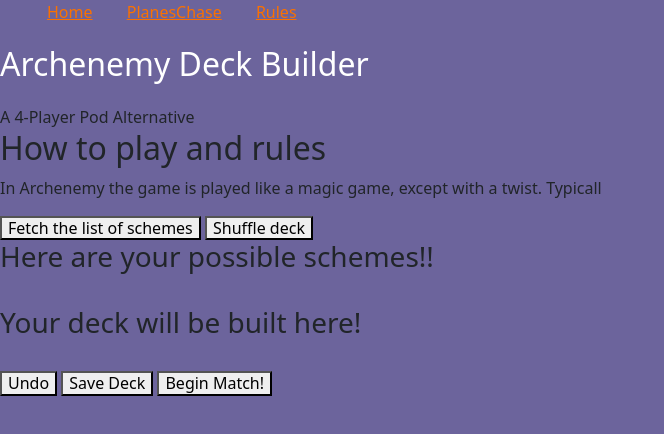
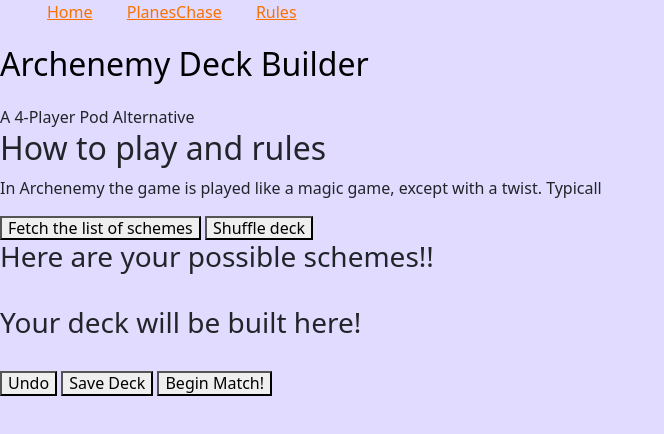
Before and after one commit to morgancrawfordweb/MTG-Big-Card-Game, a plain HTML site: page Archenemy.html in a window 1280 px wide. Shown: the whole page, without its empty margins (0-664 px from the left). Drawn offline with nearby package versions, Linux system fonts and the light colour scheme.

Commit message:
some message

```diff
--- a/archenemy.js
+++ b/archenemy.js
@@ -210,20 +210,28 @@
 
 //this function will have a way to run through the array with arrow buttons that
 //Need to change the CSS to make the card big and cover up the whole screen, and if the scheme is ongoing put it in the bottom corner or be text overlaying the image on the bottom of the screen.
+
+//*I need a function that will show the main card. Move the card to the next card, move it to the previous card, display, acknowledge and delete an ongoing scheme.
+
+//* I need a way to chose when the game is over, if you want to play again, which will make a notification then shuffle up the deck again, or if a user wants to create a whole new deck.
 document.getElementById('beginGame').addEventListener ('click', beginGame)
 
 function beginGame(archEnemyDeck){
 
   //change the CSS and a
+  //this will be the array that will show the card face up
+
   let shownCard = 0;
 //nextScheme previousScheme
+  console.log('hello')
 
   function updateCard(archEnemyDeck){
-
+console.log('updateCard')
     //rendering the card from the array
          const result = document.getElementById('')
+         return
   }
-
+updateCard()
 
 
 
--- a/css/styles.css
+++ b/css/styles.css
@@ -22,7 +22,7 @@
   /*******************************************/
 
   body {
-      background-color: rgb(108, 100, 156);
+      background-color: rgb(224, 219, 255);
 
   }
 
@@ -43,7 +43,7 @@
   /*******************************************/
 
   h1{
-      color: rgb(255, 255, 255);
+      color: rgb(0, 0, 0);
   }
   /* ol img{
       width: 50%;
```
Also changed, not shown: planeschase.js (+9 -16 lines).
